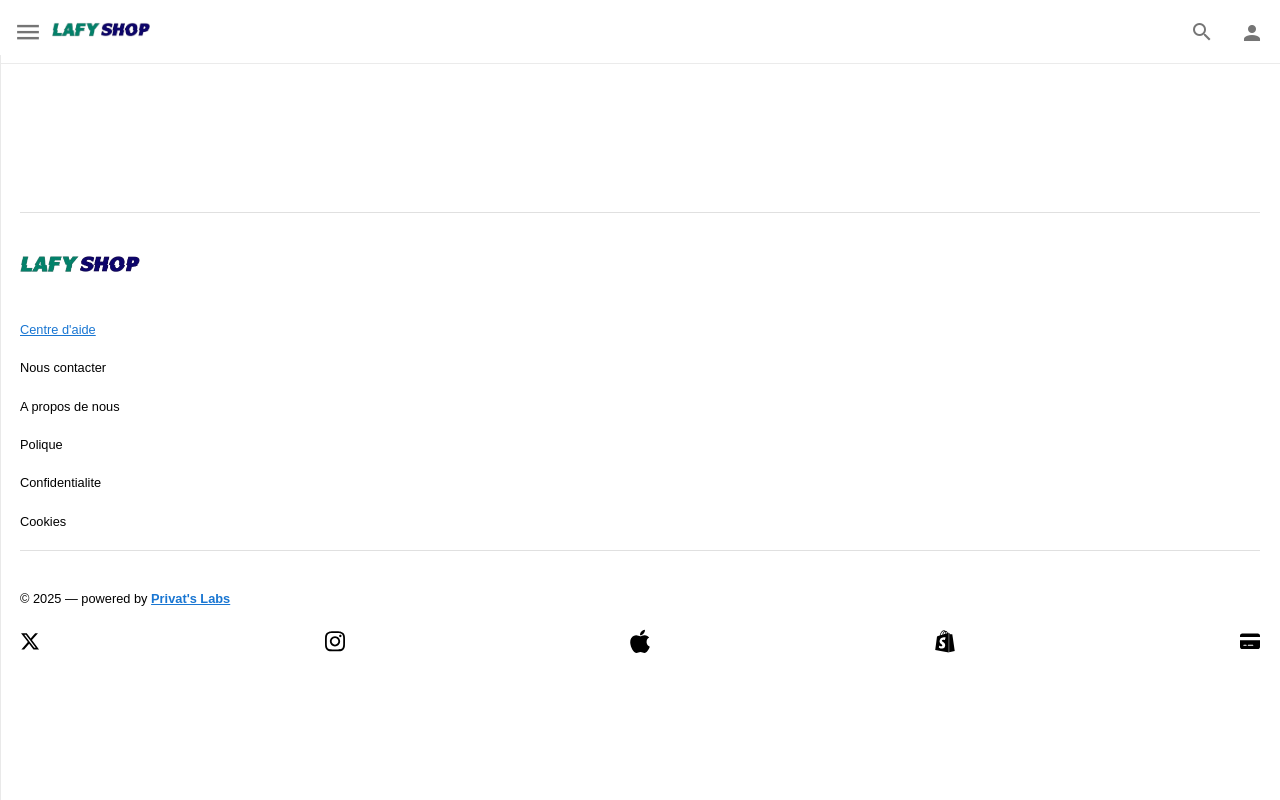
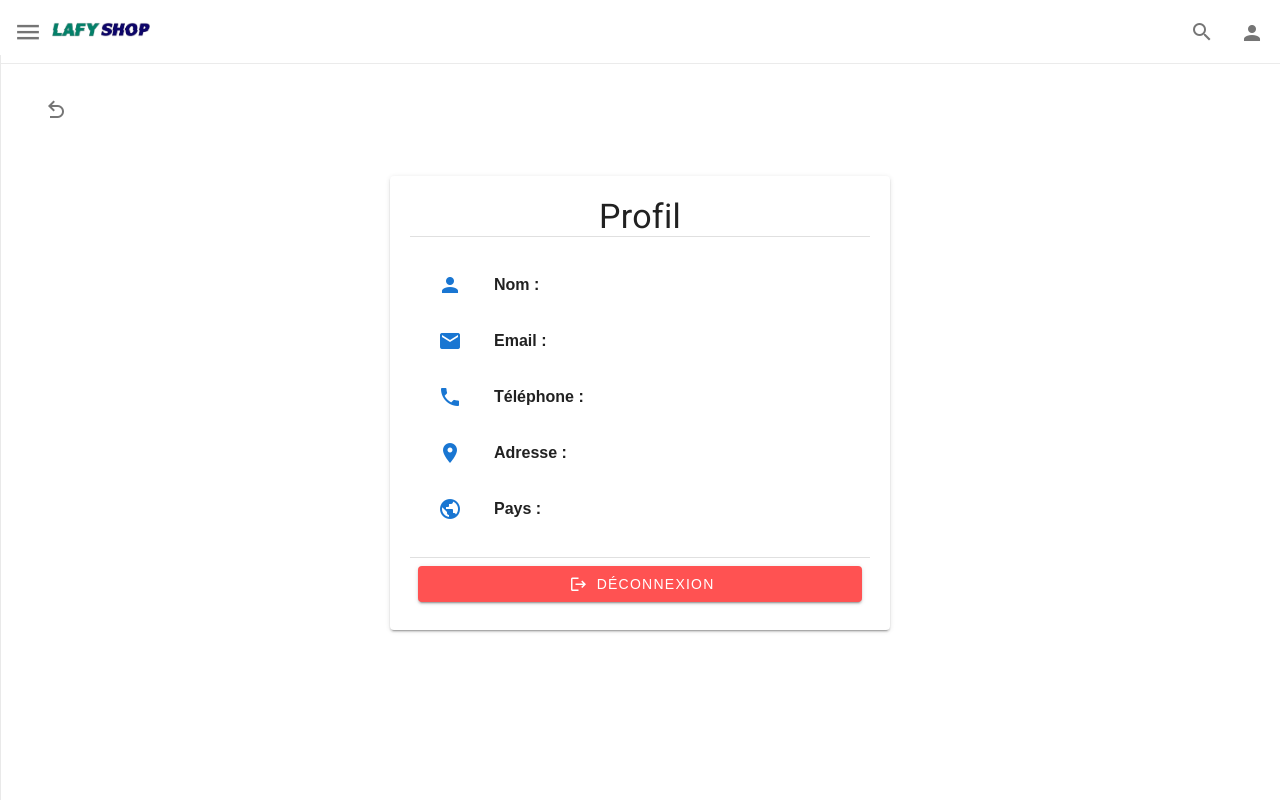
Before and after one commit to PrivatsLabs/Market, a Nuxt app: page /profil in a window 1280 px wide. Shown: the top 800 px of the page. Built offline with nearby package versions, Linux system fonts and the light colour scheme; no server answers; the database is empty; sample sign-in values are in the browser's storage.

Commit message:
profil page added

```diff
--- /dev/null
+++ b/pages/profil.vue
@@ -0,0 +1,139 @@
+<template>
+  <div class="wrapper">
+    <br />
+    <v-btn @click="retour" class="ml-1" plain>
+      <v-icon>mdi-arrow-u-left-top</v-icon>
+    </v-btn>
+    <br /><br /><br />
+
+    <v-card class="mx-auto" max-width="500" elevation="2">
+      <h1 class="text-h4 text-center">Profil</h1>
+      <v-divider></v-divider>
+      <v-container>
+        <v-list>
+          <v-list-item>
+            <v-list-item-icon>
+              <v-icon color="primary">mdi-account</v-icon>
+            </v-list-item-icon>
+            <v-list-item-content>
+              <v-list-item-title><strong>Nom :</strong> {{ user.nom }}</v-list-item-title>
+            </v-list-item-content>
+          </v-list-item>
+
+          <v-list-item>
+            <v-list-item-icon>
+              <v-icon color="primary">mdi-email</v-icon>
+            </v-list-item-icon>
+            <v-list-item-content>
+              <v-list-item-title><strong>Email :</strong> {{ user.email }}</v-list-item-title>
+            </v-list-item-content>
+          </v-list-item>
+
+          <v-list-item>
+            <v-list-item-icon>
+              <v-icon color="primary">mdi-phone</v-icon>
+            </v-list-item-icon>
+            <v-list-item-content>
+              <v-list-item-title><strong>Téléphone :</strong> {{ user.phone }}</v-list-item-title>
+            </v-list-item-content>
+          </v-list-item>
+
+          <v-list-item>
+            <v-list-item-icon>
+              <v-icon color="primary">mdi-map-marker</v-icon>
+            </v-list-item-icon>
+            <v-list-item-content>
+              <v-list-item-title><strong>Adresse :</strong> {{ user.address }}</v-list-item-title>
+            </v-list-item-content>
+          </v-list-item>
+
+          <v-list-item>
+            <v-list-item-icon>
+              <v-icon color="primary">mdi-earth</v-icon>
+            </v-list-item-icon>
+            <v-list-item-content>
+              <v-list-item-title><strong>Pays :</strong> {{ user.pays }}</v-list-item-title>
+            </v-list-item-content>
+          </v-list-item>
+        </v-list>
+      </v-container>
+      <v-divider></v-divider>
+      <v-card-actions>
+        <v-btn block color="error" @click="logout">
+          <v-icon left>mdi-logout</v-icon> Déconnexion
+        </v-btn>
+      </v-card-actions>
+    </v-card>
+  </div>
+</template>
+
+<script>
+import { auth, db } from "@/plugins/firebase";
+import { signOut, onAuthStateChanged } from "firebase/auth";
+import { doc, getDoc } from "firebase/firestore";
+
+export default {
+  data() {
+    return {
+      user: {
+        nom: "",
+        email: "",
+        phone: "",
+        address: "",
+        pays: "",
+      },
+    };
+  },
+  methods: {
+    async fetchUserData() {
+      const user = auth.currentUser;
+      if (user) {
+        const userDoc = await getDoc(doc(db, "users", user.uid));
+        if (userDoc.exists()) {
+          this.user = userDoc.data();
+        } else {
+          console.error("Les données utilisateur sont introuvables.");
+        }
+      }
+    },
+    retour() {
+      this.$router.push("/");
+    },
+    async logout() {
+      try {
+        await signOut(auth);
+        localStorage.setItem("etat", "deco");
+        this.$router.push("/");
+        this.$toast.success("Déconnexion réussie !");
+        window.location.reload();
+
+      } catch (error) {
+        this.$toast.error("Erreur lors de la déconnexion : " + error.message);
+      }
+    },
+  },
+  mounted() {
+    onAuthStateChanged(auth, (user) => {
+      if (user) {
+        this.fetchUserData();
+      } else {
+        this.$router.push("/");
+      }
+    });
+  },
+};
+</script>
+
+<style scoped>
+.wrapper {
+  padding: 20px;
+}
+
+h1 {
+  font-family: "Google Sans", sans-serif;
+}
+
+.v-card {
+  padding: 20px;
+}
+</style>
```
Also changed, not shown: 2 other files (tests, documents, lock files or other folders).
